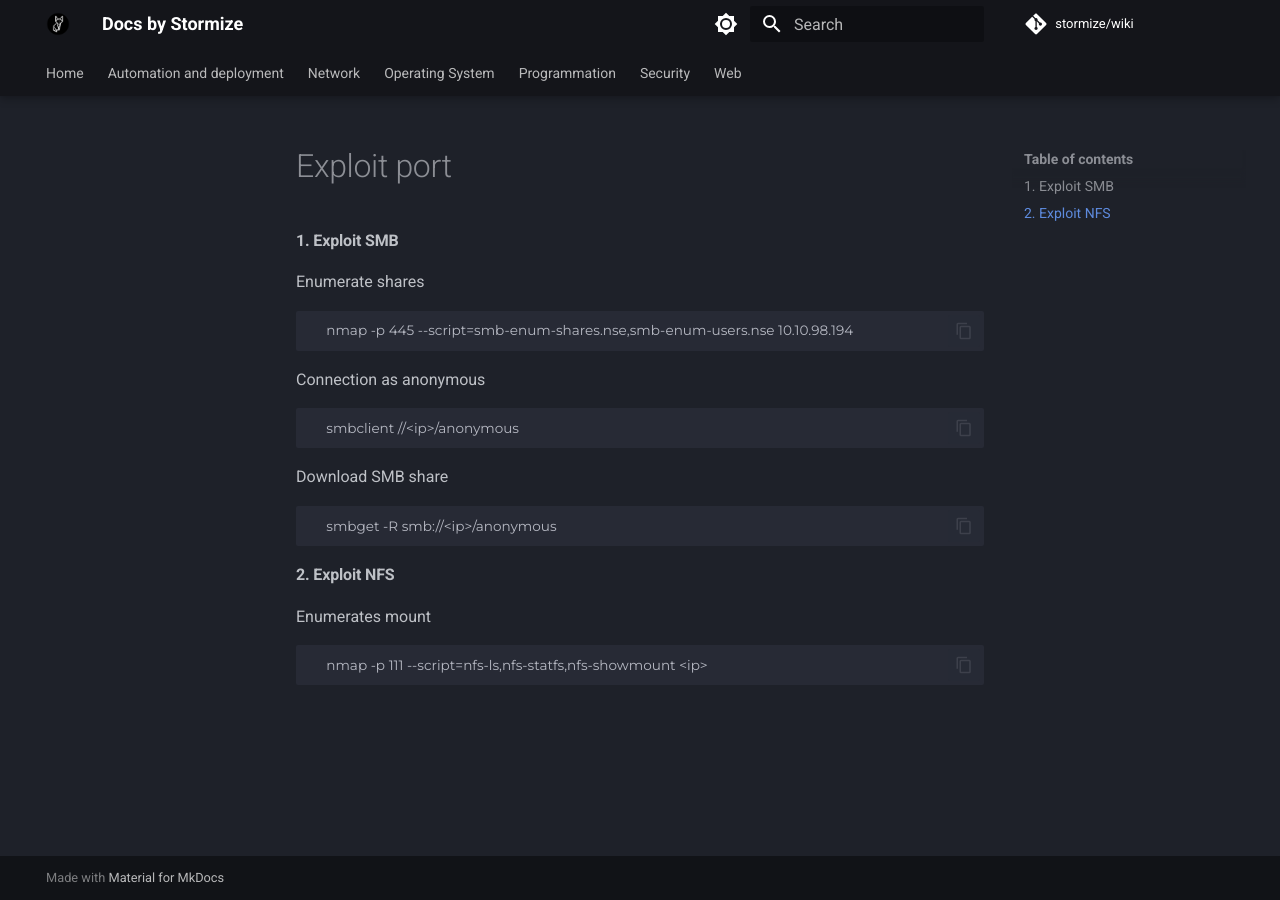
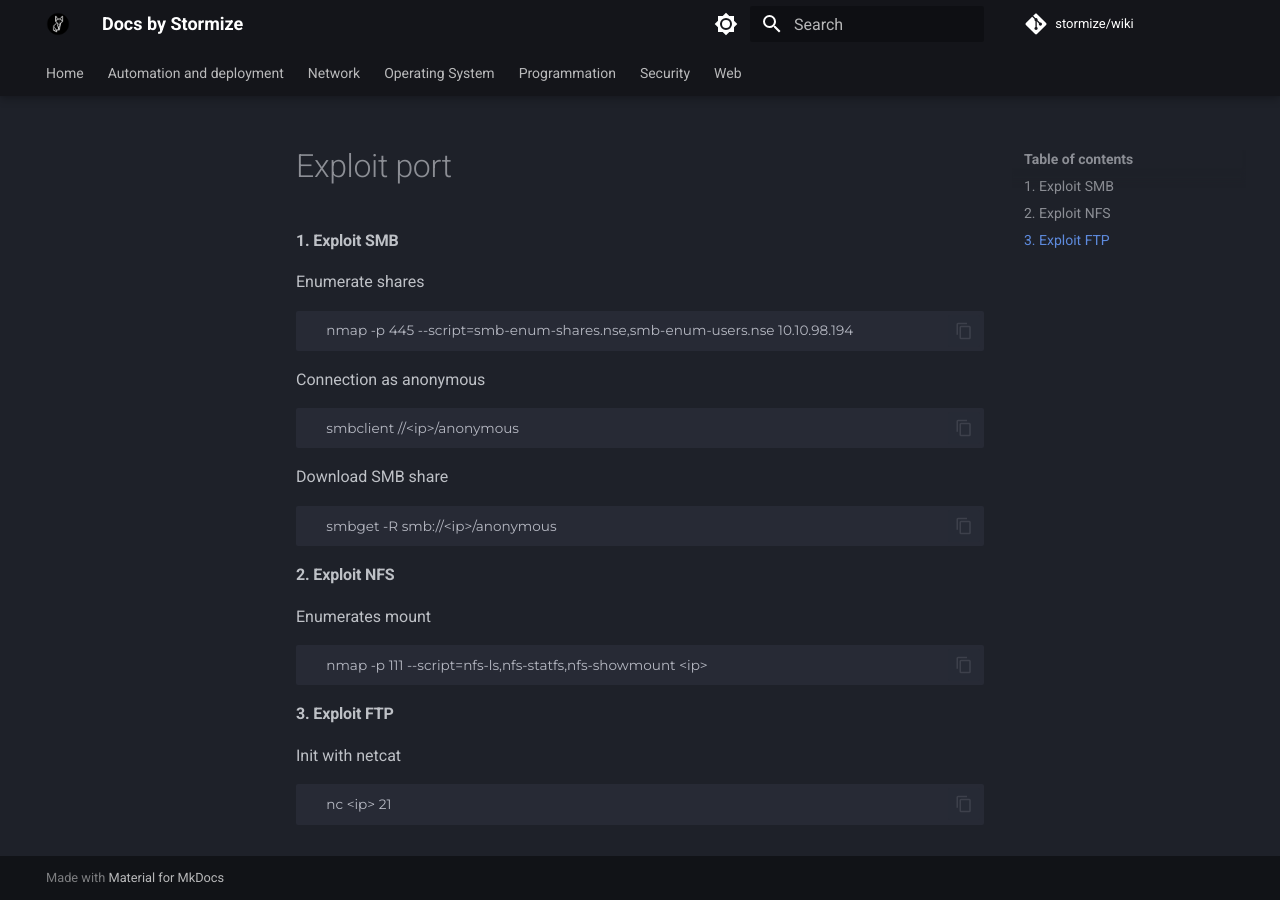
Before and after one commit to stormize9/Wiki, an MkDocs documentation site: the page built from docs/Security/Pentest/Exploit port.md, in a window 1280 px wide. Built offline with MkDocs 1.6.1 and Material for MkDocs 9.7.7, drawn with Linux system fonts in a browser that asks for light colours; comment, search, counter and statistics services are not loaded.

Commit message:
vault backup: 2023-04-15 14:24:00

````diff
--- a/docs/Security/Pentest/Exploit port.md
+++ b/docs/Security/Pentest/Exploit port.md
@@ -33,3 +33,13 @@ Enumerates mount
 ```
 	nmap -p 111 --script=nfs-ls,nfs-statfs,nfs-showmount <ip>
 ```
+
+
+#### 3. Exploit FTP
+
+Init with netcat
+
+
+```
+	nc <ip> 21
+```
````
